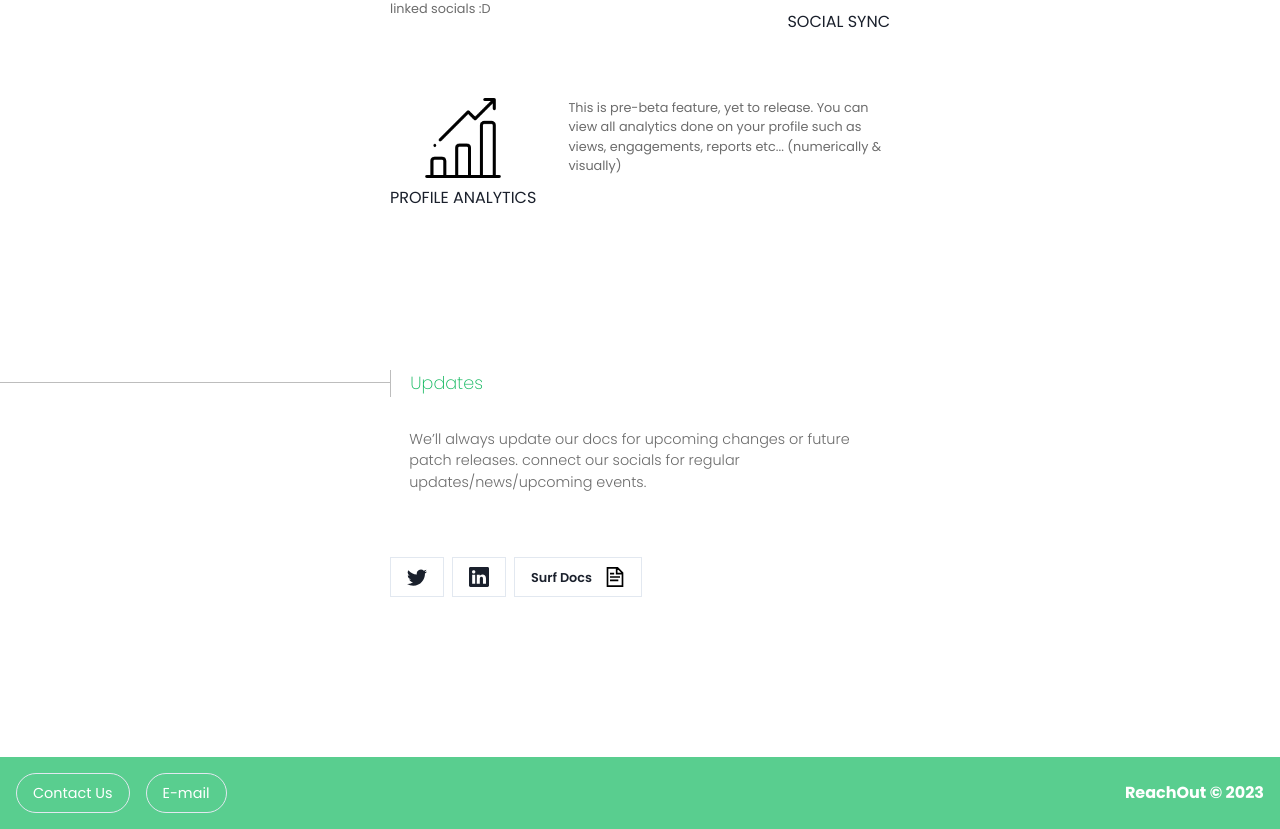
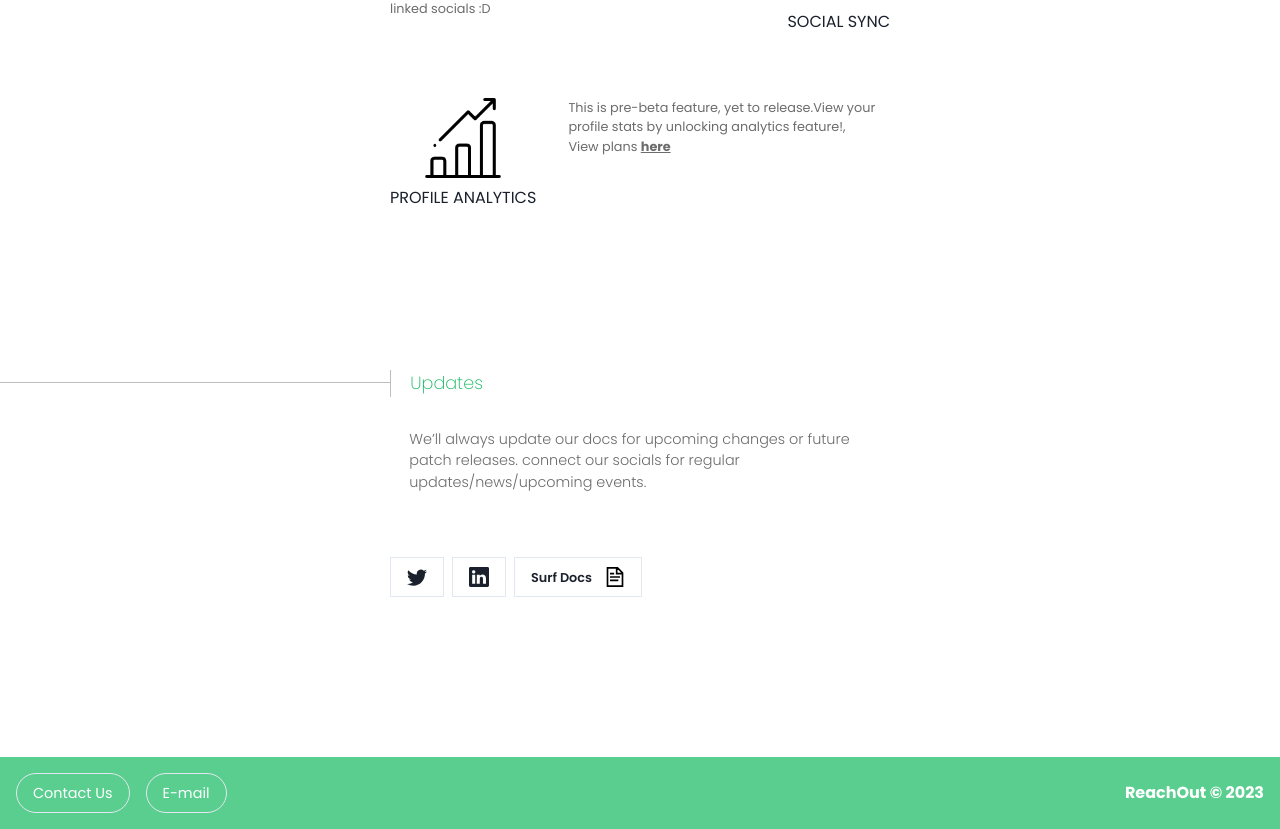
Before and after one commit to krishnanpandya007/reach_out_web, a React (Create React App) app: page / in a window 1280 px wide. Shown: the part 1717-2546 px from the top of the page. Built offline with nearby package versions, Linux system fonts and the light colour scheme.

Commit message:
Updated Home

```diff
--- a/src/Home.jsx
+++ b/src/Home.jsx
@@ -246,7 +246,8 @@ function HomeContent() {
         </Flex>
         <Flex gap='2rem'>
           <FeatureCard imgSize={80} imgSrc={'/assets/profile_analytics_logo.png'} caption={'PROFILE ANALYTICS'} />
-          <p style={{fontSize :'0.8rem', color: '#6c6c6c'}}>This is pre-beta feature, yet to release. You can view all analytics done on your profile such as views, engagements, reports etc... (numerically & visually)</p>
+          <p style={{fontSize :'0.8rem', color: '#6c6c6c'}}>This is pre-beta feature, yet to release.View your profile stats by unlocking analytics feature!,<br/> View plans <a href={`${FRONTEND_ROOT_URL}/unlock_analytics`} style={{textDecoration: 'underline', fontWeight: 'bold'}}>here</a></p>
+          {/* <p style={{fontSize :'0.8rem', color: '#6c6c6c'}}>This is pre-beta feature, yet to release. You can view all analytics done on your profile such as views, engagements, reports etc... (numerically & visually)</p> */}
         </Flex>
 
       </Flex>
```
